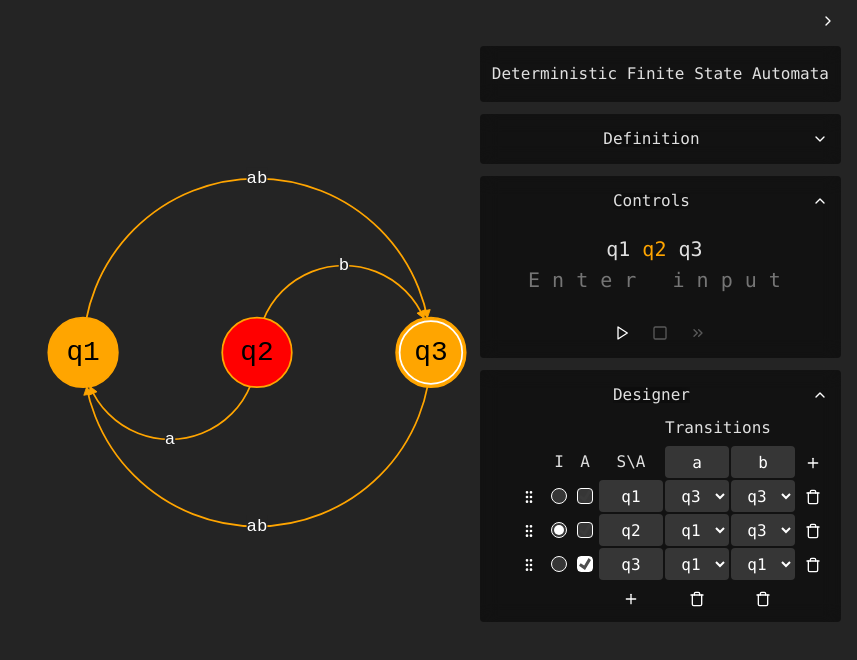
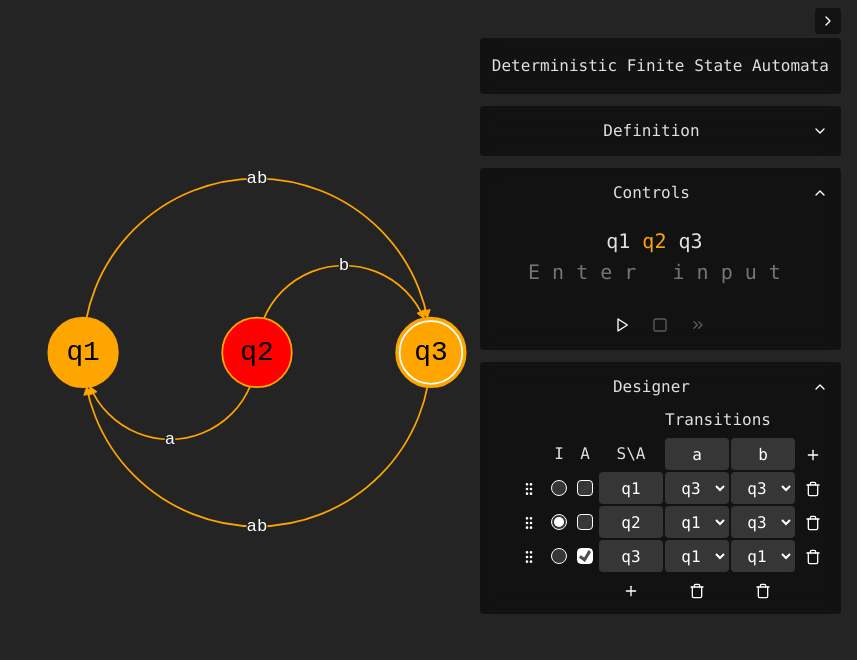
Before and after one commit to utkusagocak/automata-simulator, a Vue app: page / in a window 1280 px wide. Shown: the top 660 px of the page, without its empty margins (423-1280 px from the left). Built offline with nearby package versions, Linux system fonts and the light colour scheme.

Commit message:
style fix

```diff
--- a/src/App.vue
+++ b/src/App.vue
@@ -108,6 +108,8 @@ const rightPanelOpen = ref(true);
   border-radius: 4px;
   align-self: end;
   margin: 0px;
+  margin-bottom: -8px;
+  background-color: rgb(0 0 0 / 50%);
 }
 
 #visible-area {
--- a/src/components/Panel.vue
+++ b/src/components/Panel.vue
@@ -39,10 +39,11 @@ const collapsed = ref(defaultCollapse ?? false);
 
 .panel-title span {
   line-height: 1em;
-  backdrop-filter: blur(9px);
 }
 
 .panel-title {
+  border-radius: 4px;
+
   justify-content: space-between;
   align-items: center;
 }
```
